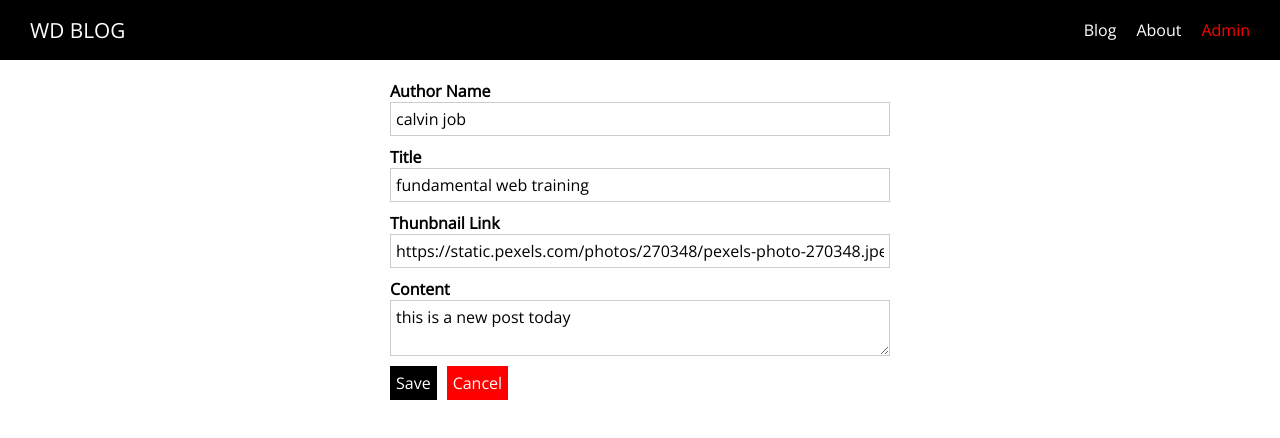
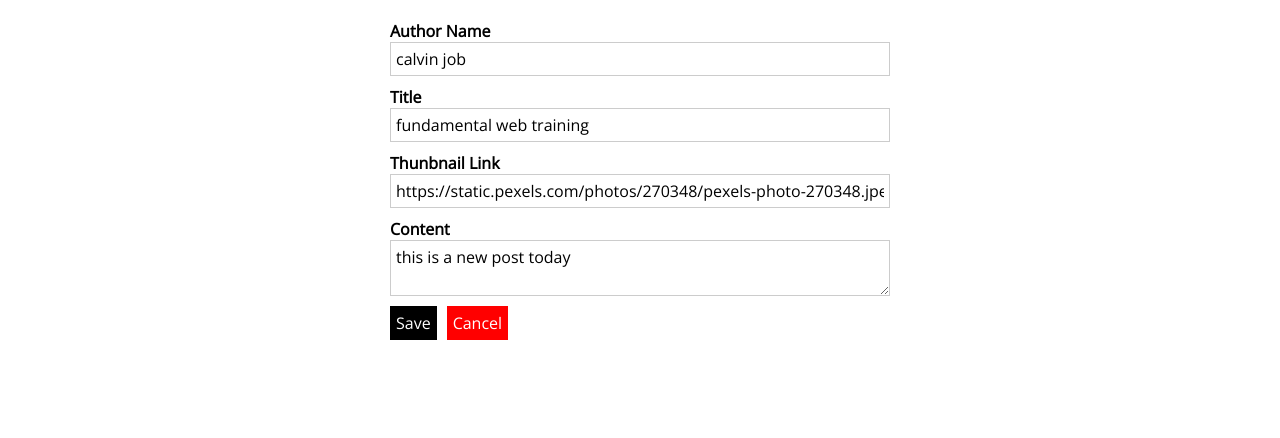
Before and after one commit to calvin-puram/nuxt-app, a Nuxt app: page /admin/1 in a window 1280 px wide. Shown: the top 438 px of the page. Built offline with nearby package versions, Linux system fonts and the light colour scheme.

Commit message:
set up admin layout

```diff
--- /dev/null
+++ b/layouts/admin.vue
@@ -0,0 +1,37 @@
+<template>
+  <div>
+    <nuxt />
+  </div>
+</template>
+
+<script>
+export default {
+  data() {
+    return {
+      displaySidenav: false
+    };
+  },
+  head() {
+    return {
+      titleTemplate: '%s - Manage Post',
+      meta: [
+        {
+          hid: 'description',
+          name: 'description',
+          content: 'Read great articles about what is happening in tech world'
+        }
+      ]
+    };
+  }
+};
+</script>
+
+<style>
+html {
+  font-family: 'Open Sans', sans-serif;
+}
+
+body {
+  margin: 0;
+}
+</style>
--- a/pages/admin/_postId/index.vue
+++ b/pages/admin/_postId/index.vue
@@ -9,6 +9,7 @@
 <script>
 import AdminPostForm from '@/components/Admin/AdminPostForm';
 export default {
+  layout: 'admin',
   components: {
     AdminPostForm
   },
--- a/pages/admin/auth/index.vue
+++ b/pages/admin/auth/index.vue
@@ -28,7 +28,6 @@ import AppControlInput from '@/components/UI/AppControlInput';
 import AppButtonInput from '@/components/UI/AppButtonInput';
 
 export default {
-  name: 'AdminAuthPage',
   layout: 'admin',
   components: {
     AppControlInput,
--- a/pages/admin/index.vue
+++ b/pages/admin/index.vue
@@ -17,6 +17,7 @@ import AppButtonInput from '@/components/UI/AppButtonInput';
 import PostList from '@/components/Posts/PostList';
 
 export default {
+  layout: 'admin',
   components: {
     PostList,
     AppButtonInput
--- a/pages/admin/new-post/index.vue
+++ b/pages/admin/new-post/index.vue
@@ -9,6 +9,7 @@
 <script>
 import AdminPostForm from '@/components/Admin/AdminPostForm';
 export default {
+  layout: 'admin',
   components: {
     AdminPostForm
   }
```
